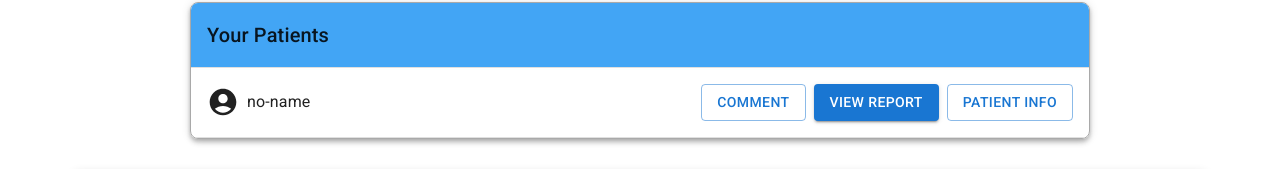
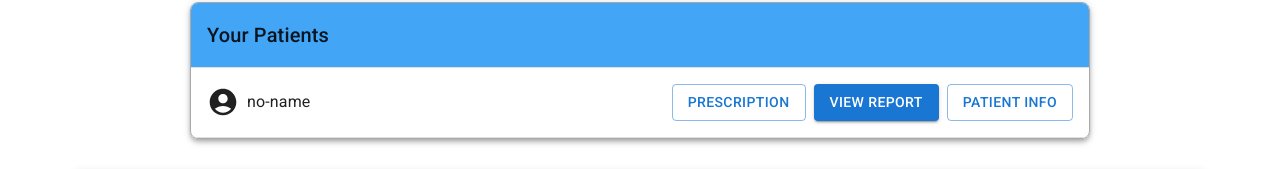
Before and after one commit to the3plet/HealthX, a React (Create React App) app in the folder frontend/: page /doctor in a window 1280 px wide. Shown: the part 166-335 px from the top of the page. Built offline with nearby package versions, Linux system fonts and the light colour scheme; no server answers.

Commit message:
slight word corrections

```diff
--- a/frontend/src/components/Card.jsx
+++ b/frontend/src/components/Card.jsx
@@ -68,18 +68,22 @@ export default function BasicCard() {
         }}
       >
         <Typography variant="h6" sx={{ p: 1 }}>
-          Suggestions
+          Prescription
         </Typography>
         <TextField
-
           width="50"
           alignItems="+"
           variant="standard"
           id="outlined-basic"
           label="Text"
         />
-        <Button  size="small" variant="contained"
-        sx={{display:"flex", flexDirection:"column", m:1}}>Save</Button>
+        <Button
+          size="small"
+          variant="contained"
+          sx={{ display: "flex", flexDirection: "column", m: 1 }}
+        >
+          Save
+        </Button>
       </Box>
     </Container>
   );
--- a/frontend/src/components/PatientList.jsx
+++ b/frontend/src/components/PatientList.jsx
@@ -57,7 +57,7 @@ const PatientList = () => {
                   </TableCell>
                   <TableCell align="right">
                     <Button variant="outlined" sx={{ mr: 1 }}>
-                      Comment
+                      Prescription
                     </Button>
                     <Button variant="contained" sx={{ mr: 1 }}>
                       View Report
```
